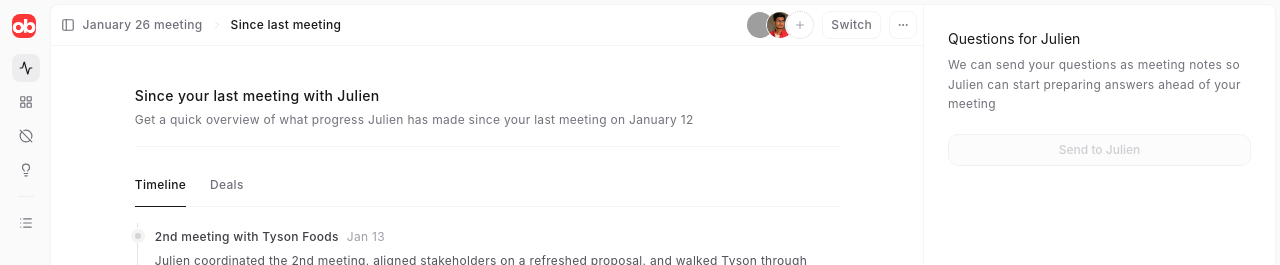
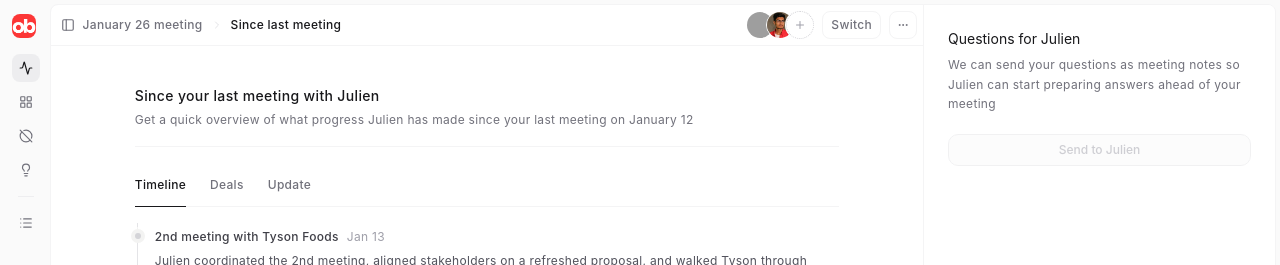
Before and after one commit to newmanjulien/deal-review, a Next.js app: page /since-last-meeting in a window 1280 px wide. Shown: the top 265 px of the page. Built offline with nearby package versions, Linux system fonts and the light colour scheme; grey boxes are pictures that could not be loaded.

Commit message:
update section in since last meeting

```diff
--- a/src/app/(dashboard)/(primary)/missing-data/detail/[detailId]/missing-data-detail.tsx
+++ b/src/app/(dashboard)/(primary)/missing-data/detail/[detailId]/missing-data-detail.tsx
@@ -32,7 +32,7 @@ export function MissingDataDetail({ detailId }: MissingDataDetailProps) {
         {
           id: "update",
           label: "Update",
-          kind: "input",
+          kind: "upload",
           uploadLabel: "Upload files",
           uploadDescription:
             "Upload screenshots or any docs with the information we're missing",
--- a/src/app/(dashboard)/(primary)/since-last-meeting/page.tsx
+++ b/src/app/(dashboard)/(primary)/since-last-meeting/page.tsx
@@ -21,6 +21,14 @@ const SINCE_LAST_MEETING_SECTIONS: DataDisplaySectionInstance<SinceLastMeetingTa
     columns: sinceLastMeetingData.views.table.columns,
     formatters: sinceLastMeetingData.views.table.formatters,
   },
+  {
+    id: "update",
+    label: "Update",
+    kind: "upload",
+    uploadLabel: "Upload files",
+    uploadDescription:
+      "Upload screenshots or any docs with the information we're missing",
+  },
 ];
 
 export default function SinceLastMeetingPage() {
--- a/src/components/data-display/data-display-types.ts
+++ b/src/components/data-display/data-display-types.ts
@@ -6,7 +6,7 @@ import type {
 import type { AppPath } from "@/types/domain/app-path";
 import type { IsoDateString } from "@/types/domain/date-time";
 
-export type DataDisplaySectionKind = "timeline" | "table" | "tiles" | "input";
+export type DataDisplaySectionKind = "timeline" | "table" | "tiles" | "upload";
 
 export type DataDisplayTimelineItem = {
   id: string;
@@ -98,8 +98,8 @@ type DataDisplayTilesSectionInstance = DataDisplaySectionInstanceBase & {
   tiles: DataDisplayTile<DataDisplayTableRow>[];
 };
 
-type DataDisplayInputSectionInstance = DataDisplaySectionInstanceBase & {
-  kind: "input";
+type DataDisplayUploadSectionInstance = DataDisplaySectionInstanceBase & {
+  kind: "upload";
   uploadLabel?: string;
   uploadDescription?: string;
   acceptedFileTypes?: string;
@@ -112,7 +112,7 @@ export type DataDisplaySectionInstance<
   | DataDisplayTimelineSectionInstance
   | DataDisplayTableSectionInstance<Row>
   | DataDisplayTilesSectionInstance
-  | DataDisplayInputSectionInstance;
+  | DataDisplayUploadSectionInstance;
 
 export type DataDisplayDetailSectionInstance<
   Row extends DataDisplayTableRow = DataDisplayTableRow,
--- a/src/components/data-display/data-display.tsx
+++ b/src/components/data-display/data-display.tsx
@@ -14,7 +14,7 @@ import type {
 import { TableSection } from "@/components/data-display/sections/table-section";
 import { TileListSection } from "@/components/data-display/sections/tile-list-section";
 import { TimelineSection } from "@/components/data-display/sections/timeline-section";
-import { InputSection } from "@/components/data-display/sections/input-section";
+import { UploadSection } from "@/components/data-display/sections/upload-section";
 import { SectionTabs } from "@/components/ui/section-tabs";
 
 const MAX_SECTION_COUNT = 3;
@@ -35,9 +35,9 @@ function renderSection<Row extends DataDisplayTableRow>(
       );
     case "tiles":
       return <TileListSection tiles={section.tiles} />;
-    case "input":
+    case "upload":
       return (
-        <InputSection
+        <UploadSection
           sectionId={section.id}
           uploadLabel={section.uploadLabel}
           uploadDescription={section.uploadDescription}
--- a/src/components/data-display/sections/input-section.tsx
+++ b/src/components/data-display/sections/upload-section.tsx
@@ -1,6 +1,6 @@
 import { useState } from "react";
 
-type InputSectionProps = {
+type UploadSectionProps = {
   sectionId: string;
   uploadLabel?: string;
   uploadDescription?: string;
@@ -8,13 +8,13 @@ type InputSectionProps = {
   allowMultipleFiles?: boolean;
 };
 
-export function InputSection({
+export function UploadSection({
   sectionId,
   uploadLabel = "Upload files",
   uploadDescription,
   acceptedFileTypes,
   allowMultipleFiles = true,
-}: InputSectionProps) {
+}: UploadSectionProps) {
   const [selectedFileNames, setSelectedFileNames] = useState<string[]>([]);
   const fileInputId = `${sectionId}-file-input`;
   const hasSelectedFiles = selectedFileNames.length > 0;
```
Lines whose indentation alone changed are shown as unchanged.
